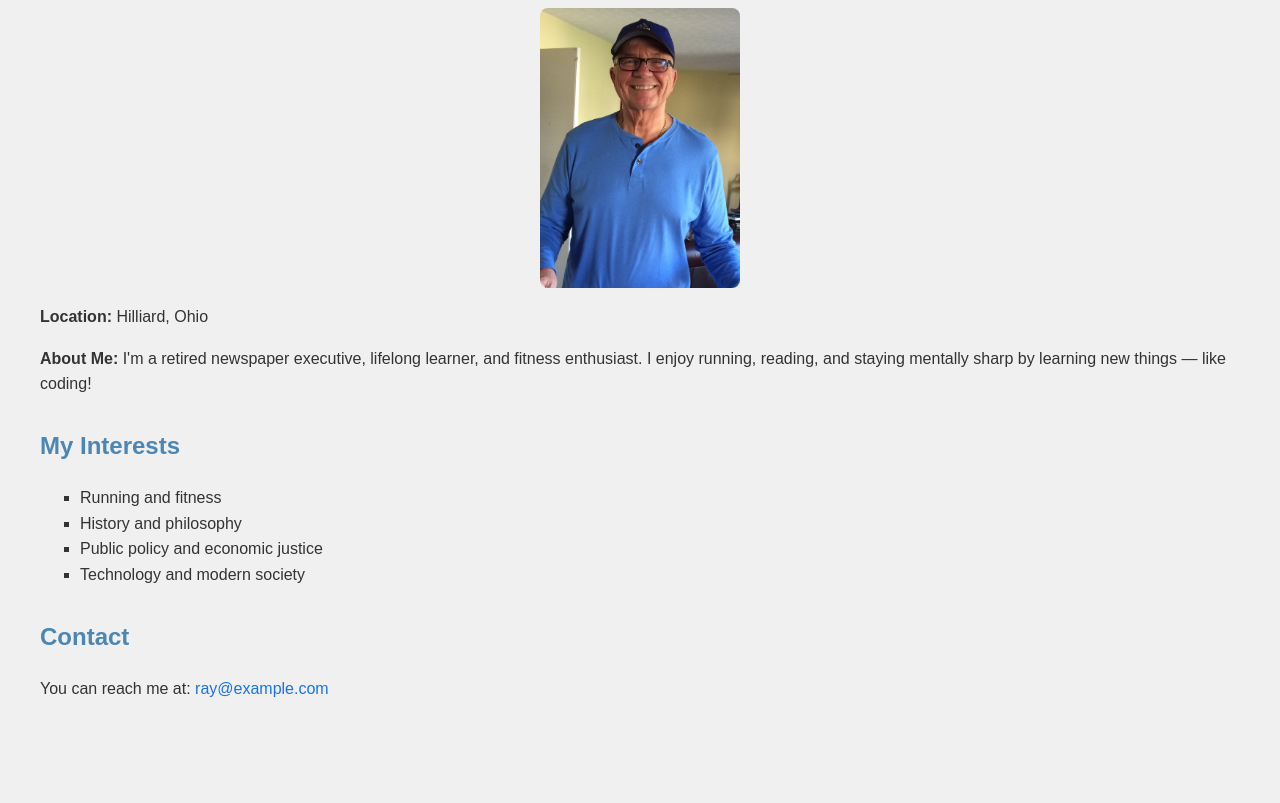
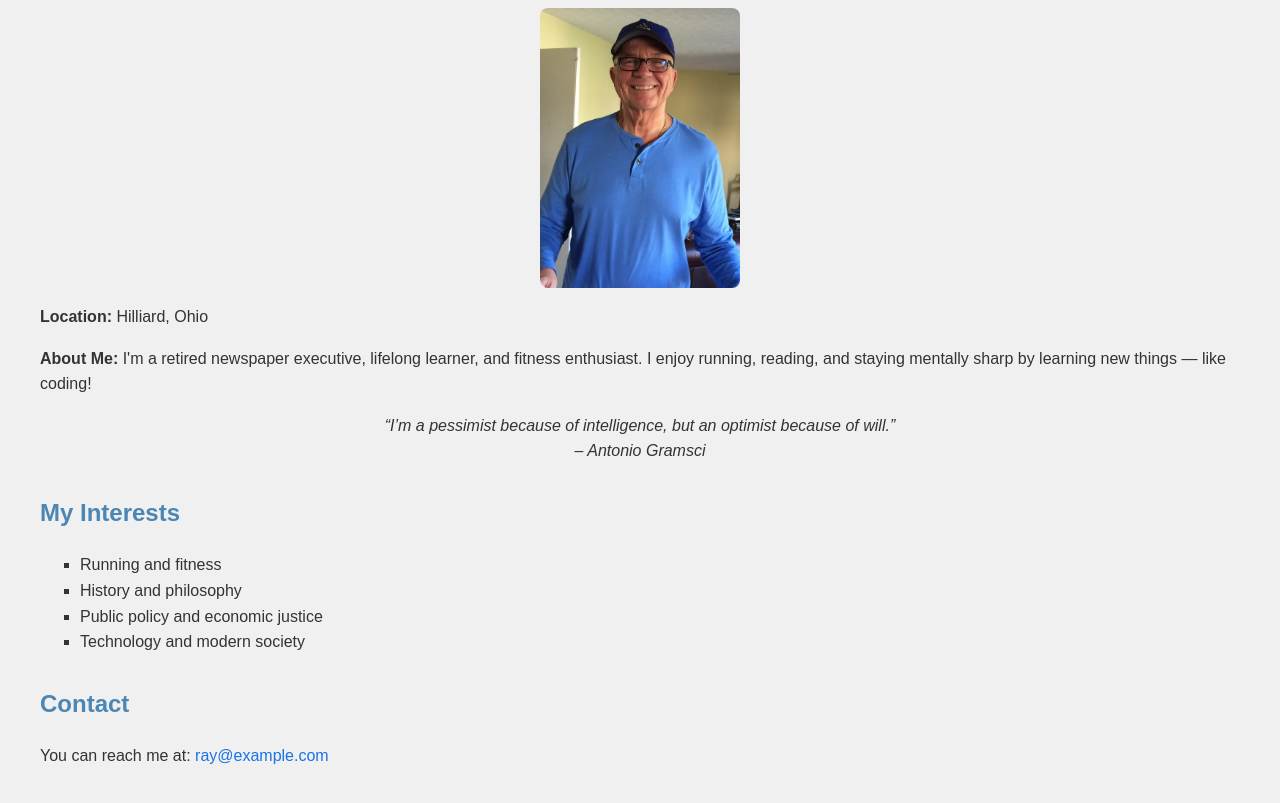
Before and after one commit to Warchant0331/Warchant0331.github.io, a plain HTML site: page index.html in a window 1280 px wide. Shown: the part 105-908 px from the top of the page. Before the commit the page ends 846 px from the top, so only its background shows below. Drawn offline with Linux system fonts and the light colour scheme.

Commit message:
Update index.html

```diff
--- a/index.html
+++ b/index.html
@@ -39,7 +39,9 @@
 
   <p><strong>Location:</strong> Hilliard, Ohio</p>
   <p><strong>About Me:</strong> I'm a retired newspaper executive, lifelong learner, and fitness enthusiast. I enjoy running, reading, and staying mentally sharp by learning new things — like coding!</p>
-
+<p style="font-style: italic; text-align: center;">
+  “I’m a pessimist because of intelligence, but an optimist because of will.”<br>– Antonio Gramsci
+</p>
   <h2>My Interests</h2>
   <ul>
     <li>Running and fitness</li>
```
